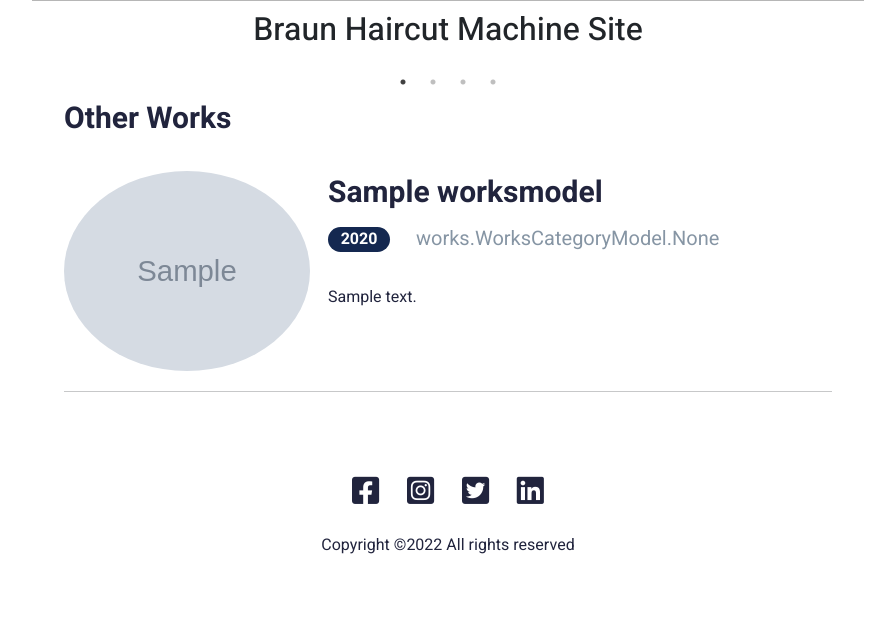
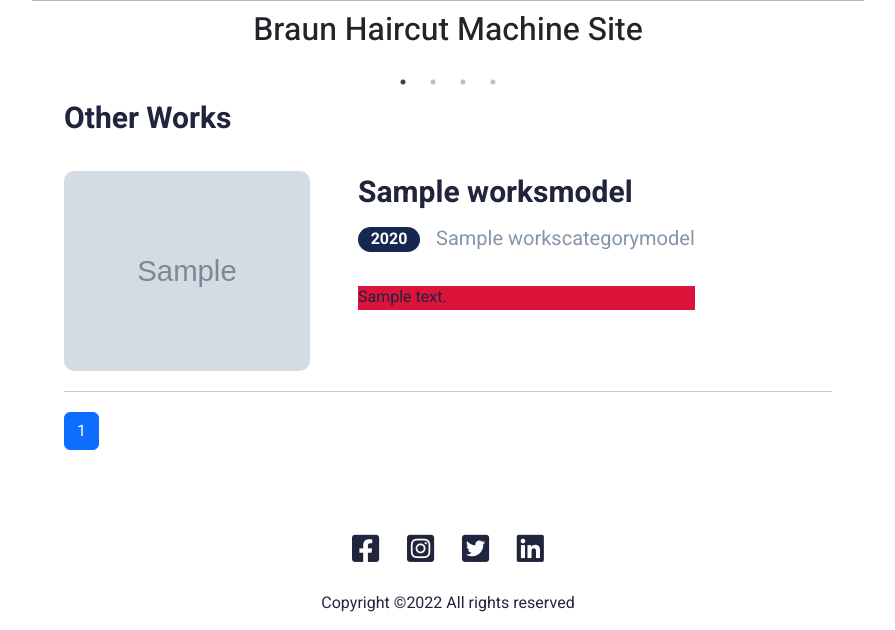
Before and after one commit to jamshid3323/test-project, a Django app: page /works/ in a window 1280 px wide. Shown: the part 605-1235 px from the top of the page, without its empty margins (192-1087 px from the left). Before the commit the page ends 1159 px from the top, so only its background shows below. Run offline with Django 4.2, Linux system fonts and the light colour scheme; tables that the repository leaves empty hold one stand-in row (values such as "Sample post"); grey boxes marked "Sample" are stand-in pictures; some libraries are stand-ins or nearby versions.

Commit message:
Detail views and form added

```diff
--- a/assets/main/css/style.css
+++ b/assets/main/css/style.css
@@ -6,6 +6,10 @@
 	text-decoration: none;
 	font-family: var(--font-heebo);
 	font-size: 16px;
+}
+
+.test {
+	background-color: crimson;
 }
 
 :root {
@@ -647,10 +651,20 @@ footer p {
 	line-height: 24px;
 }
 
+.blog_detail {
+	text-decoration: none;
+	color: black;
+}
+
 .work_image {
 	width: 246px;
 	height: 200px;
-	border-radius: 50%;
+	border-radius: 10px;
+}
+
+.test2 {
+	margin-left: 30px;
+	/*padding: 30px;*/
 }
 
 
--- a/blogs/urls.py
+++ b/blogs/urls.py
@@ -2,5 +2,6 @@ from django.urls import path
 from .views import *
 
 urlpatterns = [
-    path('', BlogView.as_view(), name='blogs')
+    path('', BlogView.as_view(), name='blogs'),
+    path('<int:pk>/', BlogDetailView.as_view(), name='blog_detail')
 ]
--- a/templates/layouts/base.html
+++ b/templates/layouts/base.html
@@ -16,6 +16,7 @@
     <link rel="stylesheet" href="{% static 'main/css/style.css' %}">
 </head>
 <body>
+
     {% include 'layouts/navbar.html' %}
 
     {% block content %}
--- a/templates/main/works.html
+++ b/templates/main/works.html
@@ -31,16 +31,24 @@
             {% for work in object_list %}
                 <div class="news">
                     <div class="triangle">
-                    <img src="{{ work.work_image.url }}" alt=""  class="work_image">
-                    <div>
-                        <a href="#">{{ work.title }}</a>
+                        <img src="{{ work.work_image.url }}" alt="" class="work_image">
+                        <div class="test2">
+                            <a href="{% url 'detail' work.pk %}">{{ work.title }}</a>
                             <div class="date">
-                            <div class="boxx">
+                                <div class="boxx me-3">
                                     <p>{{ work.created_at|date:'Y' }}</p>
                                 </div>
-                            <h2>{{ work.category }}</h2>
+                                <div class="d-flex">
+                                    {% for c in work.category.values %}
+                                        {% if forloop.last %}
+                                            <h2 class="m-0">{{ c.name }}</h2>
+                                        {% else %}
+                                            <h2 class="ms-0 me-3">{{ c.name }},</h2>
+                                        {% endif %}
+                                    {% endfor %}
                                 </div>
-                        <p>
+                            </div>
+                            <p class="test">
                                 {{ work.body|truncatewords:'30'|safe }}
                             </p>
                         </div>
@@ -48,6 +56,47 @@
                 </div>
                 <hr>
             {% endfor %}
+            <nav aria-label="Page navigation example">
+                <ul class="pagination">
+                    {% if page_obj.has_previous %}
+                        <li class="page-item">
+                            <a class="page-link" href="?page=1" aria-label="Previous">
+                                <span aria-hidden="true">&laquo;</span>
+                            </a>
+                        </li>
+                        <li class="page-item">
+                            <a class="page-link" href="?page={{ page_obj.previous_page_number }}">Previous</a>
+                        </li>
+                    {% endif %}
+                    {% for p in page_obj.paginator.page_range %}
+                        {% if p == page_obj.number %}
+                            <li class="page-item">
+                                <span>
+                                    <a href="?page={{ p }}" class="page-link active">
+                                        {{ p }}
+                                    </a>
+                                </span>
+                            </li>
+                        {% elif p > page_obj.number|add:-3 and p < page_obj.number|add:3 %}
+                            <li class="page-item">
+                                <a class="page-link" href="?page={{ p }}">
+                                    {{ p }}
+                                </a>
+                            </li>
+                        {% endif %}
+                    {% endfor %}
+                    {% if page_obj.has_next %}
+                        <li class="page-item">
+                            <a class="page-link" href="?page={{ page_obj.next_page_number }}">Next</a>
+                        </li>
+                        <li class="page-item">
+                            <a class="page-link" href="?page={{ page_obj.paginator.num_pages }}" aria-label="Next">
+                                <span aria-hidden="true">&raquo;</span>
+                            </a>
+                        </li>
+                    {% endif %}
+                </ul>
+            </nav>
         </div>
     </section>
 {% endblock %}
--- a/works/urls.py
+++ b/works/urls.py
@@ -2,5 +2,6 @@ from django.urls import path
 from .views import *
 
 urlpatterns = [
-    path('', WorksView.as_view(), name='works')
+    path('', WorksView.as_view(), name='works'),
+    path('work/<int:pk>/', WorksDetailView.as_view(), name='detail')
 ]
--- a/works/views.py
+++ b/works/views.py
@@ -1,8 +1,14 @@
 from django.shortcuts import render
 from .models import *
-from django.views.generic import ListView
+from django.views.generic import ListView, DeleteView
 
 
 class WorksView(ListView):
     model = WorksModel
     template_name = 'main/works.html'
+    paginate_by = 1
+
+
+class WorksDetailView(DeleteView):
+    model = WorksModel
+    template_name = 'main/work_detail.html'
```
Also changed, not shown: blogs/views.py (+6 -2 lines), main/forms.py (+6 -7 lines), main/views.py (+10 -8 lines), templates/main/blog_detail.html (added, +23 -0 lines), templates/main/blogs.html (+45 -2 lines), templates/main/work_detail.html (added, +29 -0 lines), main/migrations/0002_rename_contactmodel_messagemodel.py (added). Lines whose indentation alone changed are shown as unchanged.
